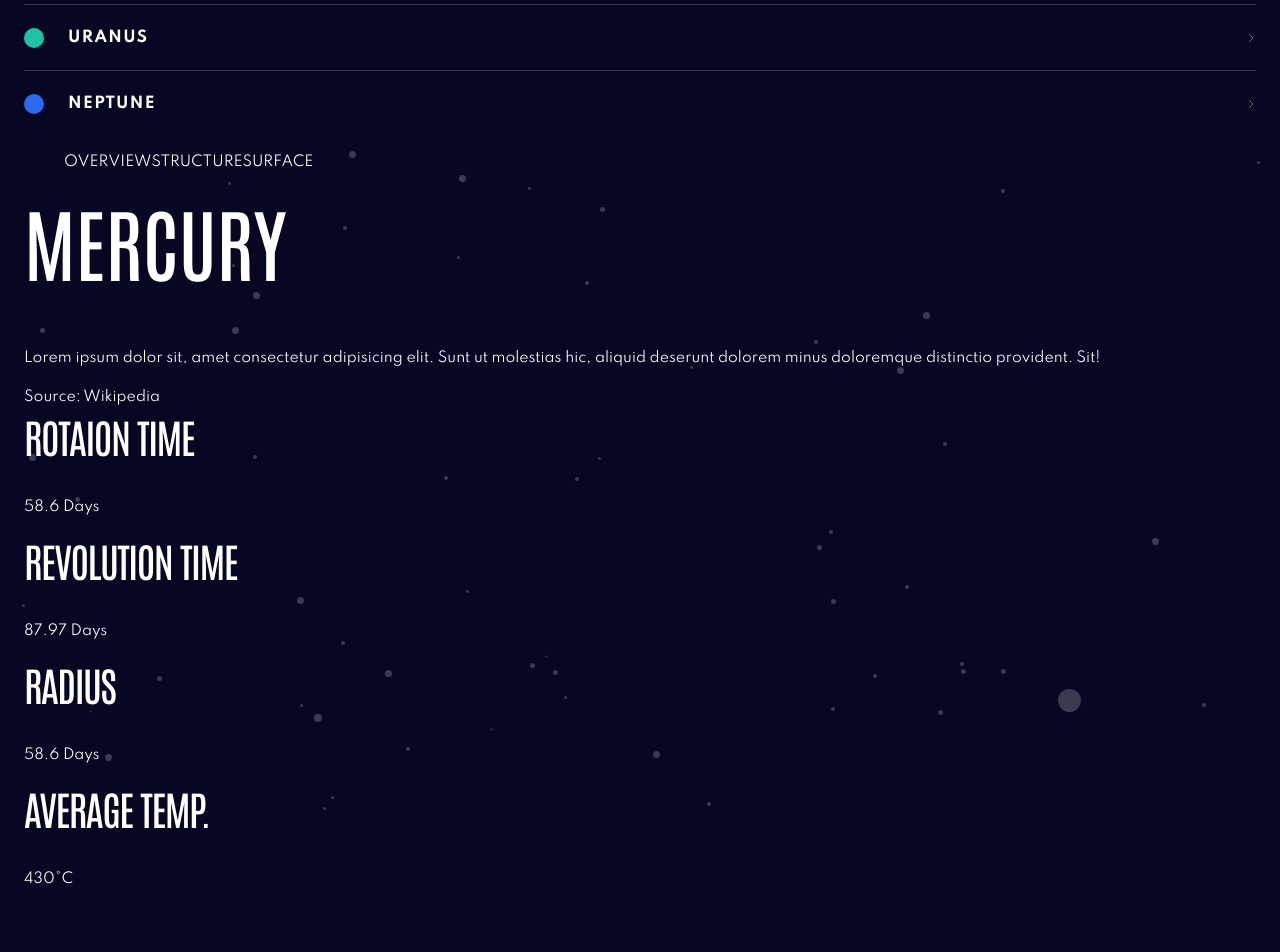
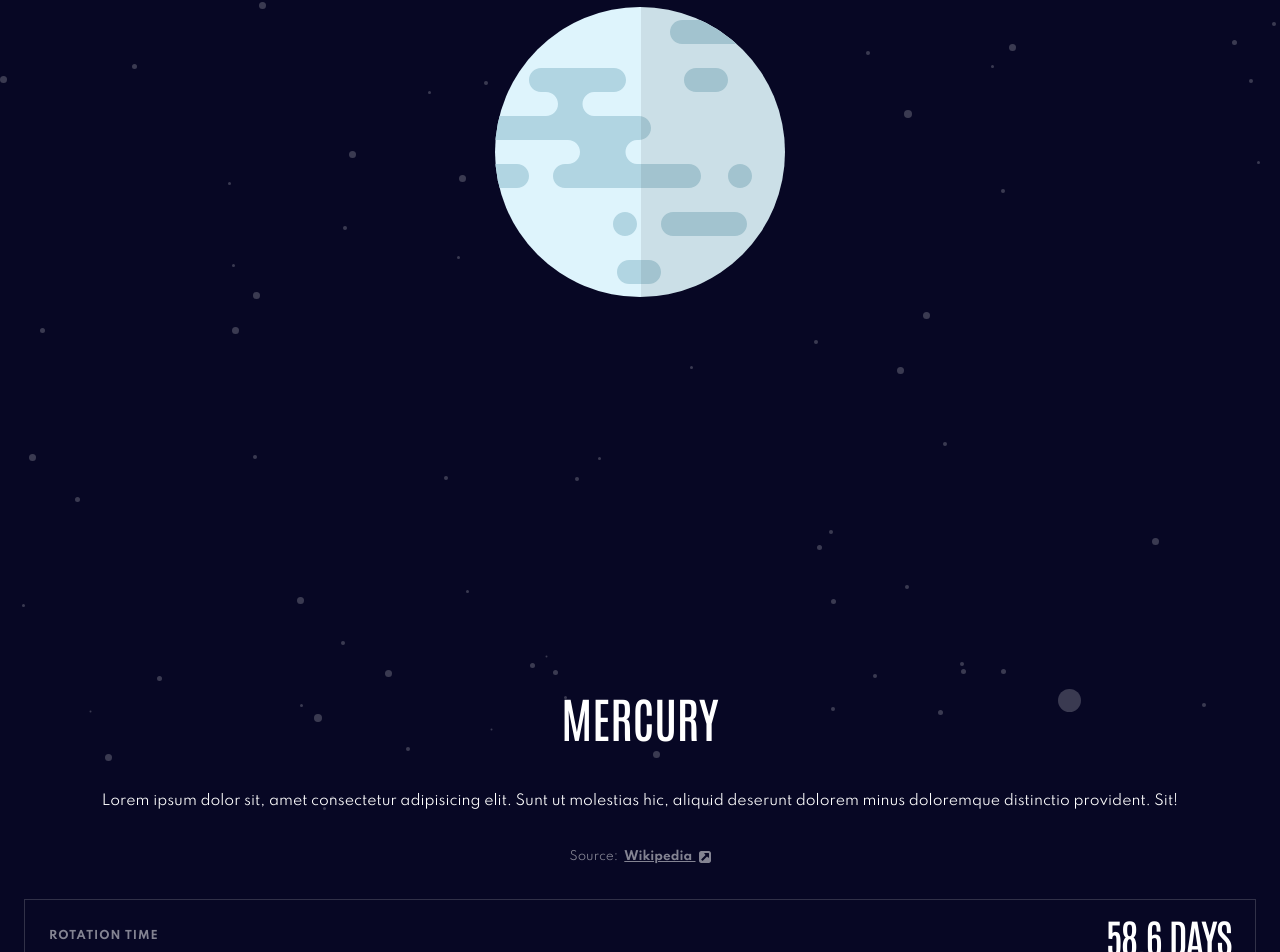
Before and after one commit to manolobrown/planets-fact-site, a Vue app: page / in a window 1280 px wide. Shown: the part 481-1433 px from the top of the page. Before the commit the page ends 1387 px from the top, so only its background shows below. Built offline with nearby package versions, Linux system fonts and the light colour scheme.

Commit message:
[UPDATE] Mobile Layout

```diff
--- a/src/assets/scss/components/buttons.scss
+++ b/src/assets/scss/components/buttons.scss
@@ -9,13 +9,31 @@
   padding: 8px;
   cursor: pointer;
   transition: background-color 0.2s ease;
-  font-size: rem(12);
+  font-size: rem(9);
   font-weight: 700;
   text-transform: uppercase;
   color: var(--white);
+  letter-spacing: rem(1.93);
+  justify-content: center;
+  position: relative;
 
+  &:after {
+    content: "";
+    height: rem(4);
+    background-color: var(--dark-gray);
+    position: absolute;
+    bottom: rem(-5);
+    width: 100%;
+    display: block;
+  }
+
+  &,
   span {
     opacity: 0.5;
+  }
+
+  &.active {
+    opacity: 1;
   }
 
   &:hover {
--- a/src/assets/scss/globals/typography.scss
+++ b/src/assets/scss/globals/typography.scss
@@ -32,32 +32,33 @@ h4 {
 }
 
 body {
-  font-size: rem(14);
-  line-height: rem(25);
+  font-size: rem(11);
+  line-height: rem(22);
   font-weight: 400;
 }
 
 h1 {
-  font-size: rem(80);
-  line-height: rem(103);
+  font-size: rem(40);
+  line-height: rem(52);
 }
 
 h2 {
-  font-size: rem(40);
-  line-height: rem(52);
-  letter-spacing: rem(-1.5);
+  font-size: rem(20);
+  line-height: rem(26);
+  letter-spacing: rem(-0.75);
 }
 
-h3 {
+h3,
+.btn {
   font-size: rem(12);
   line-height: rem(25);
   letter-spacing: rem(2.6);
 }
 
 h4 {
-  font-size: rem(11);
-  line-height: rem(25);
-  letter-spacing: rem(1);
+  font-size: rem(8);
+  line-height: rem(16);
+  letter-spacing: rem(0.73);
 }
 
 h1,
@@ -68,3 +69,65 @@ h4,
 nav {
   text-transform: uppercase;
 }
+
+@include breakpoint(medium) {
+  body {
+    font-size: rem(14);
+    line-height: rem(25);
+    font-weight: 400;
+  }
+
+  h1 {
+    font-size: rem(48);
+    line-height: rem(103);
+  }
+
+  h2 {
+    font-size: rem(40);
+    line-height: rem(52);
+    letter-spacing: rem(-1.5);
+  }
+
+  h3 {
+    font-size: rem(12);
+    line-height: rem(25);
+    letter-spacing: rem(2.6);
+  }
+
+  h4 {
+    font-size: rem(11);
+    line-height: rem(25);
+    letter-spacing: rem(1);
+  }
+}
+
+@include breakpoint(medium) {
+  body {
+    font-size: rem(14);
+    line-height: rem(25);
+    font-weight: 400;
+  }
+
+  h1 {
+    font-size: rem(48);
+    line-height: rem(103);
+  }
+
+  h2 {
+    font-size: rem(40);
+    line-height: rem(52);
+    letter-spacing: rem(-1.5);
+  }
+
+  h3 {
+    font-size: rem(12);
+    line-height: rem(25);
+    letter-spacing: rem(2.6);
+  }
+
+  h4 {
+    font-size: rem(11);
+    line-height: rem(25);
+    letter-spacing: rem(1);
+  }
+}
--- a/src/assets/scss/util/breakpoints.scss
+++ b/src/assets/scss/util/breakpoints.scss
@@ -1,15 +1,15 @@
 // 640px, 1150px, 1400px
 $breakpoints-up: (
-	'medium': '40em',
-	'large': '71.875em',
-	'xlarge': '87.5em',
+  "medium": "48em",
+  "large": "71.875em",
+  "xlarge": "87.5em",
 );
 
 // 639px, 1149px, 1399px
 $breakpoints-down: (
-	'small': '39.9375em',
-	'medium': '71.8125em',
-	'large': '87.4375em',
+  "small": "39.9375em",
+  "medium": "71.8125em",
+  "large": "87.4375em",
 );
 
 @mixin breakpoint($size) {
--- a/src/components/Header.vue
+++ b/src/components/Header.vue
@@ -70,6 +70,7 @@ header {
     font-weight: 700;
     letter-spacing: rem(1.36);
     background-color: var(--black);
+    display: none;
 
     ul {
       list-style: none;
--- a/src/components/Planet.vue
+++ b/src/components/Planet.vue
@@ -1,13 +1,15 @@
 <template>
   <div class="planet">
     <nav class="planet__nav">
-      <ul class="li">
-        <a href="#">Overview</a
-        ><a href="#">Structure</a
-        ><a href="#">Surface</a>
+      <ul>
+        <li><a href="#" class="btn active">Overview</a></li>
+        <li><a href="#" class="btn">Structure</a></li>
+        <li><a href="#" class="btn">Surface</a></li>
       </ul>
     </nav>
-    <div class="planet__image"></div>
+    <div class="planet__image">
+      <img src="../assets/images/planet-mercury.svg" alt="" />
+    </div>
     <div class="planet__copy">
       <h1>Mercury</h1>
       <p>
@@ -15,24 +17,34 @@
         molestias hic, aliquid deserunt dolorem minus doloremque distinctio
         provident. Sit!
       </p>
-      <div class="source">Source: <a href="#">Wikipedia</a></div>
+      <div class="source">
+        Source:
+        <a href="#"
+          >Wikipedia
+          <svg xmlns="http://www.w3.org/2000/svg" width="12" height="12">
+            <path
+              fill="#FFF"
+              d="M11.34.66C10.9.22 10.37 0 9.75 0h-7.5C1.63 0 1.1.22.66.66.22 1.1 0 1.63 0 2.25v7.5c0 .62.22 1.15.66 1.59.44.44.97.66 1.59.66h7.5c.62 0 1.15-.22 1.59-.66.44-.44.66-.97.66-1.59v-7.5c0-.62-.22-1.15-.66-1.59zM10 6.25a.467.467 0 01-.305.46.544.544 0 01-.195.04.465.465 0 01-.352-.149L8.023 5.476 3.852 9.648a.481.481 0 01-.352.149.48.48 0 01-.352-.149l-.796-.797a.48.48 0 01-.149-.351.48.48 0 01.149-.352l4.172-4.172-1.125-1.125c-.162-.15-.198-.333-.11-.546A.467.467 0 015.75 2H9.5c.135 0 .253.05.352.148A.48.48 0 0110 2.5v3.75z"
+            /></svg
+        ></a>
+      </div>
     </div>
     <div class="planet__stats">
       <div class="rotation">
-        <h2>Rotaion Time</h2>
-        <p>58.6 Days</p>
+        <h4>Rotation Time</h4>
+        <h2>58.6 Days</h2>
       </div>
       <div class="revolution">
-        <h2>Revolution Time</h2>
-        <p>87.97 Days</p>
+        <h4>Revolution Time</h4>
+        <h2>87.97 Days</h2>
       </div>
       <div class="radius">
-        <h2>Radius</h2>
-        <p>58.6 Days</p>
+        <h4>Radius</h4>
+        <h2>58.6 Days</h2>
       </div>
       <div class="temperature">
-        <h2>Average Temp.</h2>
-        <p>430&deg;C</p>
+        <h4>Average Temp.</h4>
+        <h2>430&deg;C</h2>
       </div>
     </div>
   </div>
@@ -46,3 +58,81 @@ export default {
   },
 };
 </script>
+
+<style scoped lang="scss">
+@use "../assets/scss/util" as *;
+.planet__nav {
+  border-bottom: 1px solid var(--dark-gray);
+  margin-left: rem(-24);
+  margin-right: rem(-24);
+
+  ul {
+    display: flex;
+    list-style: none;
+    padding: rem(5) rem(24);
+    margin: 0;
+    justify-content: space-between;
+
+    li {
+      flex: 0 0 100%;
+      width: 100%;
+      max-width: rem(80);
+    }
+  }
+}
+
+.planet__image {
+  margin: 30% 0;
+  img {
+    margin: 0 auto;
+    max-width: 34%;
+  }
+}
+
+.planet__copy {
+  text-align: center;
+  h1 {
+    margin-block-end: rem(20);
+  }
+  p {
+    margin-block-end: 0;
+  }
+  .source {
+    opacity: 0.5;
+    font-size: rem(12);
+    margin: rem(30) 0;
+    a {
+      font-weight: 700;
+      text-decoration: underline;
+      margin-left: rem(3);
+    }
+    svg {
+      margin-left: rem(3);
+      position: relative;
+      top: rem(2.5);
+    }
+  }
+}
+
+.planet__stats {
+  > div {
+    display: flex;
+    align-items: center;
+    justify-content: space-between;
+    border: 1px solid rgba(216, 216, 216, 0.2);
+    padding: rem(10) rem(24);
+
+    h4 {
+      opacity: 0.5;
+    }
+
+    h4,
+    h2 {
+      margin-block-end: 0;
+    }
+  }
+  > div + div {
+    margin-top: rem(10);
+  }
+}
+</style>
```
Lines whose indentation alone changed are shown as unchanged.
